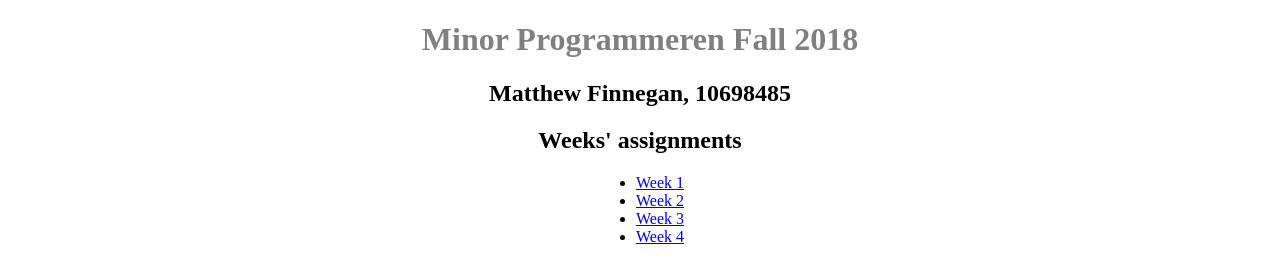
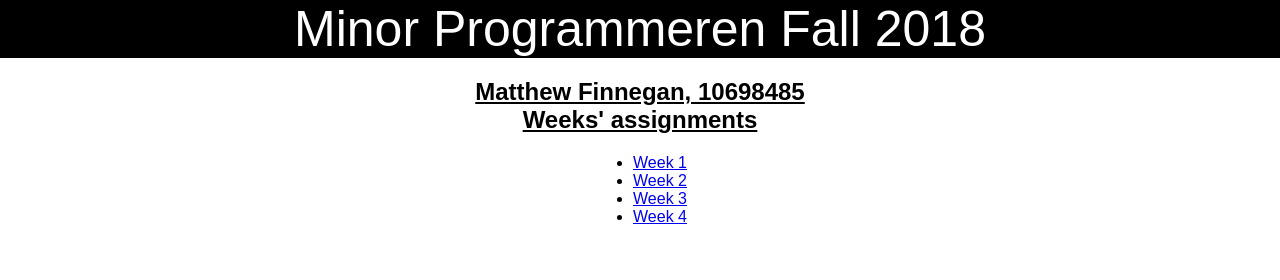
Before and after one commit to matt-mrf/dataprocessing, a plain HTML site: page index.html in a window 1280 px wide. Drawn offline with Linux system fonts and the light colour scheme.

Commit message:
update index.html

```diff
--- a/index.html
+++ b/index.html
@@ -1,35 +1,51 @@
 <!DOCTYPE html>
 <html lang="en" dir="ltr">
+
 <head>
   <meta charset="utf-8">
   <title>Minor Programmeren Fall 2018</title>
   <style>
-      h1 {
-        color: grey;
+    * {
+      font-family: sans-serif;
+      margin: 0px;
+    }
+
+    header {
+      color: white;
+      background-color: black;
+      font-size: 50px;
+      margin-bottom: 20px;
       text-align: center;
     }
+
     h2 {
       text-align: center;
+      text-decoration-line: underline;
     }
+
     div {
       text-align: center;
     }
+
     ul {
-        display:table; margin:0 auto;
+      display: table;
+      margin: 20px auto;
     }
   </style>
 </head>
+
 <body>
-    <h1>Minor Programmeren Fall 2018</h1>
+  <header>Minor Programmeren Fall 2018</header>
+  <div class="main">
     <h2>Matthew Finnegan, 10698485</h2>
-    <div class="main">
     <h2>Weeks' assignments</h2>
     <ul>
-        <li><a href="https://github.com/matt-mrf/dataprocessing/tree/master/homework/week_1" >Week 1</a></li>
-        <li><a href="https://github.com/matt-mrf/dataprocessing/tree/master/homework/week_2" >Week 2</a></li>
+      <li><a href="https://github.com/matt-mrf/dataprocessing/tree/master/homework/week_1">Week 1</a></li>
+      <li><a href="https://github.com/matt-mrf/dataprocessing/tree/master/homework/week_2">Week 2</a></li>
       <li><a href="homework/week_3/index.html">Week 3</a></li>
       <li><a href="homework/week_4/index.html">Week 4</a></li>
     </ul>
   </div>
 </body>
+
 </html>
```
Lines whose indentation alone changed are shown as unchanged.
